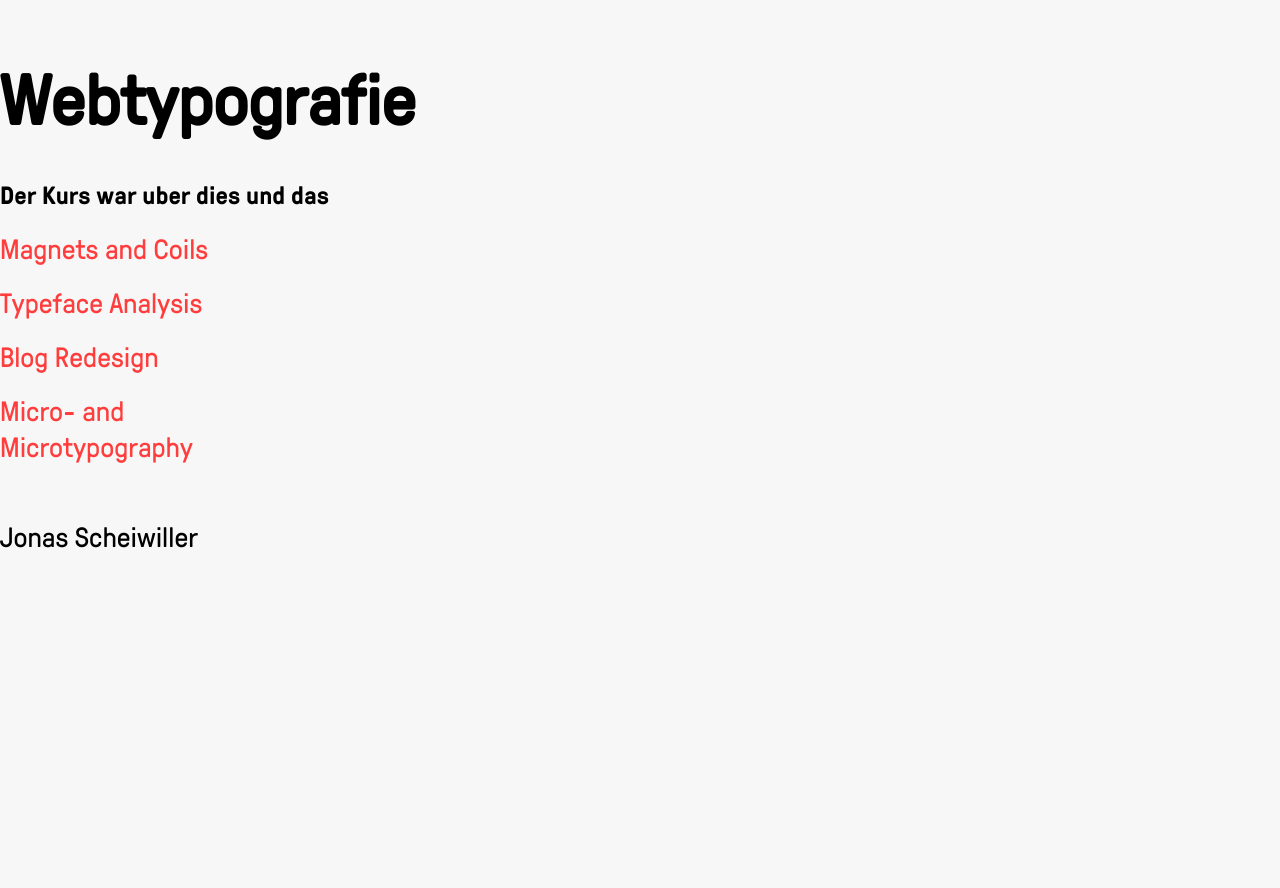
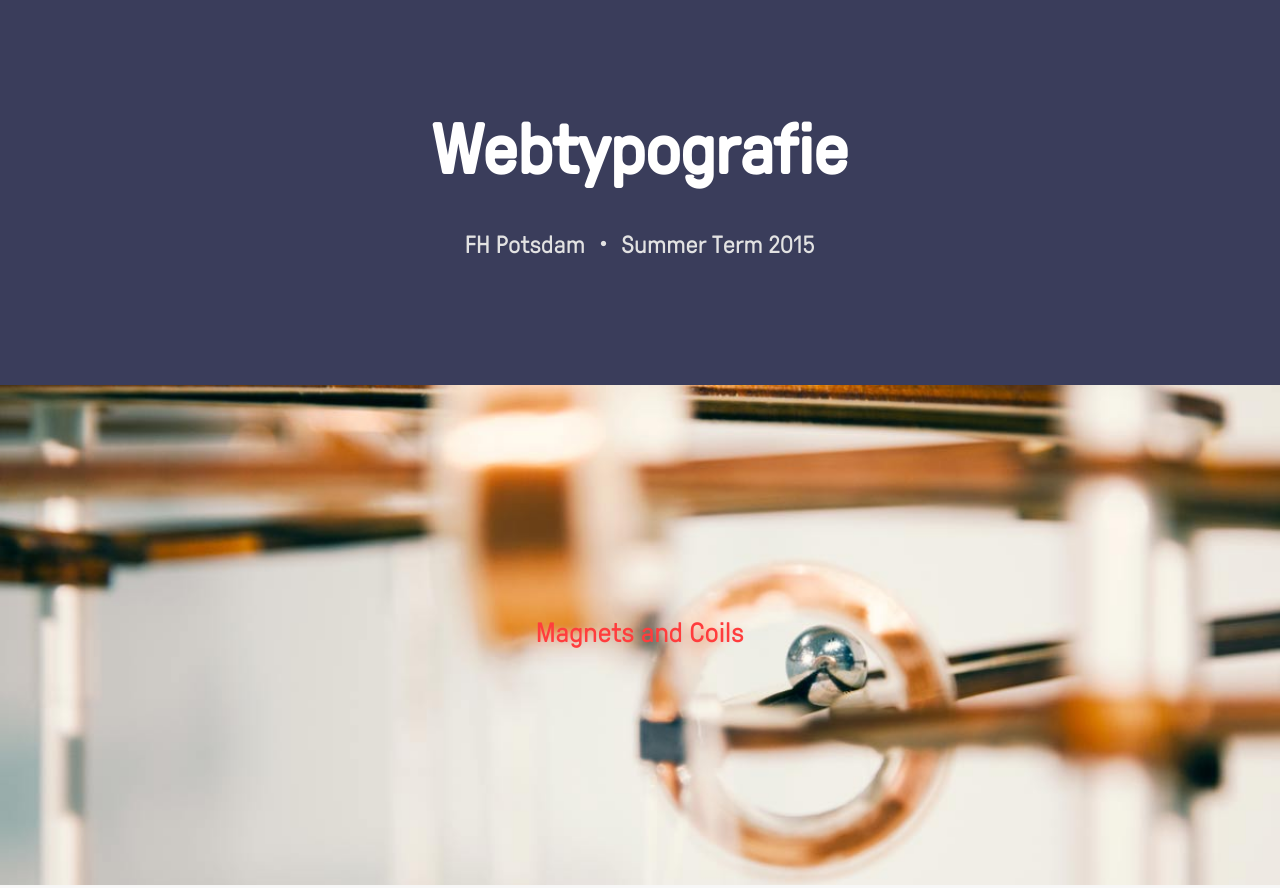
Before and after one commit to Jones-S/interface_fhp, a website: page index.html in a window 1280 px wide. Shown: the top 888 px of the page. Before the commit the page ends 854 px from the top, so only its background shows below. Drawn offline with Linux system fonts and the light colour scheme.

Commit message:
[WIP] vertical and horizontal center finally working https://css-tricks.com/centering-css-complete-guide/

```diff
--- a/index.html
+++ b/index.html
@@ -12,21 +12,35 @@
 <body>
     <header>
         <h1>Webtypografie</h1>
-        <div class="header__intro-text">
-            <p>Der Kurs war über dies und das</p>
+        <div>
+            <p class="header__intro-text">
+                FH Potsdam ・ Summer Term 2015
+
+            </p>
         </div>
     </header>
-    <div class="medium-5 preview preview--magnets">
+
+    <div class="clearfix">
+        <div class="small-5 preview preview--magnets">
+            <div class="preview__txt">
                 <h2><a href="magnets-and-coils/index.html">Magnets and Coils</a></h2>
             </div>
+        </div>
         <div class="medium-3 small-5 preview preview--typeface">
+            <div class="preview__txt">
                 <h2><a href="">Typeface Analysis</a></h2>
             </div>
+        </div>
         <div class="medium-1 small-5 preview preview--blog">
+            <div class="preview__txt">
                 <h2><a href="">Blog Redesign</a></h2>
             </div>
+        </div>
         <div class="medium-1 small-5 preview preview--micro">
+            <div class="preview__txt">
                 <h2><a href="">Micro- and Microtypography</a></h2>
+            </div>
+        </div>
     </div>
     <footer class="clearfix">
         <img src="" alt="" class="footer__img">
--- /dev/null
+++ b/scss/_distances.scss
@@ -0,0 +1,16 @@
+
+.marg-top-19 { margin-top: 19rem; }
+.marg-top-23 { margin-top: 23rem; }
+.marg-top-29 { margin-top: 29rem; }
+
+// different distance to previous elements
+.dist-to-prev-base      { margin-top: $baseline-height; }// 24px = 1 unit of baseline grid
+.dist-to-prev-double    { margin-top: 2 * $baseline-height; } // 48px = 1 unit of baseline grid
+.dist-to-prev-triple    { margin-top: 3 * $baseline-height; } // 48px = 1 unit of baseline grid
+.dist-to-prev-quad      { margin-top: 4 * $baseline-height; } // 48px = 1 unit of baseline grid
+
+// distance to following element
+.dist-to-next-base      { margin-bottom: $baseline-height; }// 24px = 1 unit of baseline grid
+.dist-to-next-double    { margin-bottom: 2 * $baseline-height; } // 48px = 1 unit of baseline grid
+.dist-to-next-triple    { margin-bottom: 3 * $baseline-height; } // 48px = 1 unit of baseline grid
+.dist-to-next-quad      { margin-bottom: 4 * $baseline-height; } // 48px = 1 unit of baseline grid
--- a/scss/_general.scss
+++ b/scss/_general.scss
@@ -5,9 +5,6 @@ html {
 body {
         background-color: $clr-primary;
         // background-color: #53BEB5; // background color for testing semi transparency
-        width: 100%;
-        height: 100%;
-        position: relative;
 }
 
 .small-1 { width: 1 * (100% / 5); }
@@ -38,18 +35,30 @@ body {
 // The element at the top of the page right after the fixed navigation bar MUST have sufficient top margin or else it will be covered by the bar
 
 
-.marg-top-19 { margin-top: 19rem; }
-.marg-top-23 { margin-top: 23rem; }
-.marg-top-29 { margin-top: 29rem; }
+header {
+    height: 30.0rem;
+    background-color: $clr-secondary;
+    text-align: center;
+    padding-top: 8.5rem;
+}
 
-// different distance to previous elements
-.dist-to-prev-base      { margin-top: $baseline-height; }// 24px = 1 unit of baseline grid
-.dist-to-prev-double    { margin-top: 2 * $baseline-height; } // 48px = 1 unit of baseline grid
-.dist-to-prev-triple    { margin-top: 3 * $baseline-height; } // 48px = 1 unit of baseline grid
-.dist-to-prev-quad      { margin-top: 4 * $baseline-height; } // 48px = 1 unit of baseline grid
+.preview {
+    float: left;
+    height: 50.0rem;
+    position: relative;
+}
 
-// distance to following element
-.dist-to-next-base      { margin-bottom: $baseline-height; }// 24px = 1 unit of baseline grid
-.dist-to-next-double    { margin-bottom: 2 * $baseline-height; } // 48px = 1 unit of baseline grid
-.dist-to-next-triple    { margin-bottom: 3 * $baseline-height; } // 48px = 1 unit of baseline grid
-.dist-to-next-quad      { margin-bottom: 4 * $baseline-height; } // 48px = 1 unit of baseline grid
+.preview--magnets {
+    background: url('../magnets-and-coils/img/magnets_and_coils_8.jpg') no-repeat center center;
+    background-size: 100%;
+    // min-height: 45.0rem;
+}
+
+.preview__txt {
+    display: inline-block;
+    position: absolute;
+    top: 50%;
+    left: 50%;
+    transform: translate(-50%, -50%);
+
+}
--- a/scss/_typography.scss
+++ b/scss/_typography.scss
@@ -18,16 +18,16 @@ html, body {
 // https://drewish.com/tools/vertical-rhythm/
 // define classes which can then be applied to the elements (modularity!)
 .h1, .h2, .h3, .h4, .h5, .h6 {
-    max-width: 79.0rem;
     font-family: $font-family-base-reg;
 }
 
 .h1 {
     font-size: 7.0rem;
     line-height: 6 * $baseline-height;        // lineheight + margin-top + margin-bottom must be a multiple of 24px (baseline grid)
-    margin-top: 3 * $baseline-height;
+    margin-top: 1 * $baseline-height;
     margin-bottom: $baseline-height;
     font-weight: 700;
+    color: #fff;
 }
 
 .h2, .h3 {
@@ -75,6 +75,7 @@ p {
     -ms-hyphens:        auto;
     hyphens:            auto;
 
+    font-family: $font-family-base-reg;
     font-size: 2.5rem;
     line-height: 2 * $baseline-height; // 1em = $base-font-size, because html/body font-size = $base-font-size -> 1.3333 = 24px
     margin-top: $baseline-height;
@@ -82,3 +83,7 @@ p {
     // http://webtypography.net/2.1.2 -> 33em for article with – in german 40em!
     // our site has a smaller paragraph width
 }
+
+.header__intro-text {
+    color: $clr-tertiary;
+}
--- a/scss/main.scss
+++ b/scss/main.scss
@@ -14,7 +14,8 @@ $breakpoints: (phone: $width-phone, tablet: $width-tablet, big-tablet: $width-bi
 
 // colors
 $clr-primary:           #F7F7F7;
-$clr-secondary:         #2E2E2D;
+$clr-secondary:         #3A3D5B;
+$clr-tertiary:          #E2E2E2;
 $clr-quiet:             #969696;
 $clr-link-hover:        #FF3D3D;
 
@@ -39,5 +40,6 @@ $baseline-height: 1.8rem;
 @import "typography";
 @import "tables";
 @import "general";
+@import "distances";
 
 // @import "basehold";
```
Also changed, not shown: css/main.css, 1 other file. Lines whose indentation alone changed are shown as unchanged.
